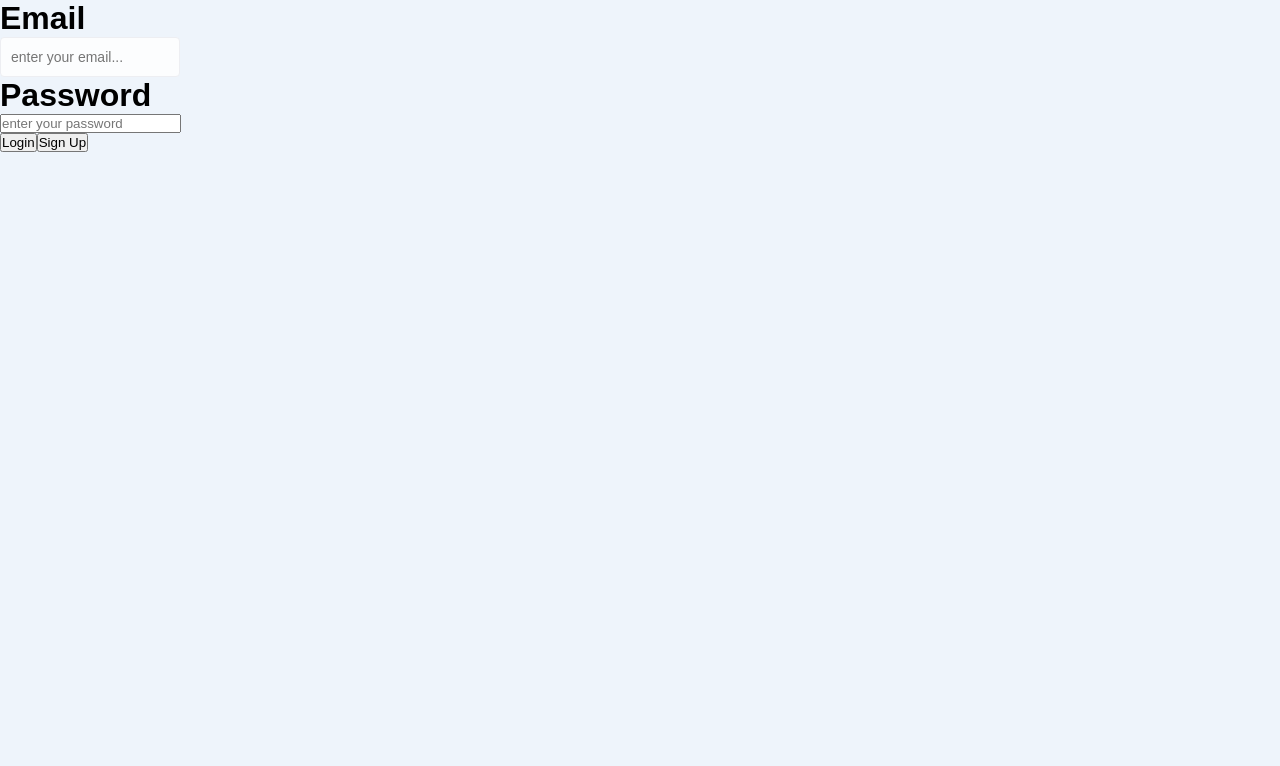
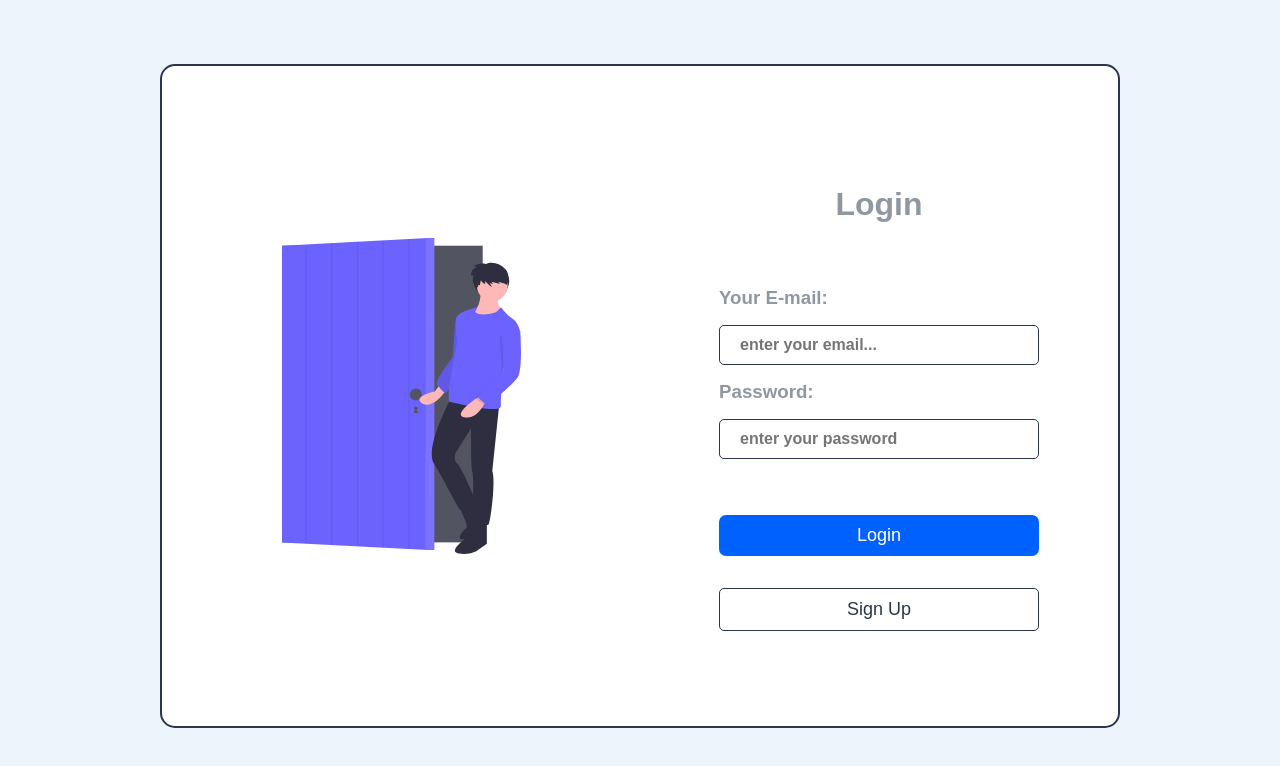
Before and after one commit to rlaurentiu4/HR-Dashboard-App, a React app: page /applicantView in a window 1280 px wide. Shown: the top 766 px of the page. Built offline with nearby package versions, Linux system fonts and the light colour scheme; no server answers.

Commit message:
style for login box

```diff
--- a/src/app.crit.less
+++ b/src/app.crit.less
@@ -15,6 +15,82 @@ body {
   overflow-x: hidden;
   background-color: #eef4fb;
   font-family: @font;
+}
+
+.d-flex {
+  display: flex;
+}
+
+.sign-in-up_ctn {
+  margin: 8vh;
+  width: 75vw;
+  height: 83vh;
+  border: 2px solid @bg-color-primary;
+  border-radius: 15px;
+  background-color: white;
+
+  .logo_ctn {
+    width: 50%;
+    height: 100%;
+
+    img {
+      width: 50%;
+    }
+  }
+
+  .login_ctn {
+    width: 50%;
+    flex-direction: column;
+    color: #8F98A1;
+
+    .info_ctn {
+      margin: 8vh 0;
+    }
+  }
+
+
+  .btn-log-in-ctn {
+    flex-direction: column;
+    margin: 3vh 0;
+
+    .main_btn-login {
+      width: 25vw;
+      background-color: #0061FF;
+      border-radius: 7px;
+      color: white;
+      font-size: 18px;
+      border: none;
+      padding: 10px 20px;
+      width: 25vw;
+      margin: 2vh 0;
+      transition: all 0.6s ease 0s;
+
+      &:hover {
+        cursor: pointer;
+        transform: scale(1.05);
+        box-shadow: 0 1px 2px rgba(0, 0, 0, 0.07), 0 2px 4px rgba(0, 0, 0, 0.07),
+          0 4px 8px rgba(0, 0, 0, 0.07), 0 8px 16px rgba(0, 0, 0, 0.07),
+          0 16px 32px rgba(0, 0, 0, 0.07), 0 32px 64px rgba(0, 0, 0, 0.07);
+        -webkit-box-shadow: 0 1px 2px rgba(0, 0, 0, 0.07),
+          0 2px 4px rgba(0, 0, 0, 0.07), 0 4px 8px rgba(0, 0, 0, 0.07),
+          0 8px 16px rgba(0, 0, 0, 0.07), 0 16px 32px rgba(0, 0, 0, 0.07),
+          0 32px 64px rgba(0, 0, 0, 0.07);
+        -moz-box-shadow: 0 1px 2px rgba(0, 0, 0, 0.07),
+          0 2px 4px rgba(0, 0, 0, 0.07), 0 4px 8px rgba(0, 0, 0, 0.07),
+          0 8px 16px rgba(0, 0, 0, 0.07), 0 16px 32px rgba(0, 0, 0, 0.07),
+          0 32px 64px rgba(0, 0, 0, 0.07);
+      }
+    }
+
+    .sec_btn-login {
+      background-color: white !important;
+      color: @bg-color-primary  !important;
+      border: 1px solid #2b364a !important;
+      border-radius: 5px !important;
+      .main_btn-login();
+    }
+  }
+
 }
 
 .logo {
@@ -107,10 +183,8 @@ a {
 //  css for table
 .anim-table {
   animation: 0.7s cubic-bezier(0, 0, 0.6, 0.77) slideInFromRight;
-  -webkit-animation: 0.7s ease-in 0.7s cubic-bezier(0, 0, 0.6, 0.77)
-    slideInFromRight;
-  -moz-animation: 0.7s ease-in 0.7s cubic-bezier(0, 0, 0.6, 0.77)
-    slideInFromRight;
+  -webkit-animation: 0.7s ease-in 0.7s cubic-bezier(0, 0, 0.6, 0.77) slideInFromRight;
+  -moz-animation: 0.7s ease-in 0.7s cubic-bezier(0, 0, 0.6, 0.77) slideInFromRight;
   -o-animation: 0.7s ease-in 0.7s cubic-bezier(0, 0, 0.6, 0.77) slideInFromRight;
 }
 
@@ -178,16 +252,16 @@ td {
 }
 
 input[type='text'],
+input[type="password"],
 select {
-  display: inline-block;
-  height: 40px;
-  width: 180px;
-  padding: 5px 10px;
-  background-color: #fcfdfe;
-  border: 1px solid #edeef2;
-  border-radius: 4px;
-  font-size: 14px;
-  box-sizing: border-box;
+  margin: 2vh 0;
+  padding: 10px 20px;
+  width: 25vw;
+  border: 1px solid #2b364a;
+  border-radius: 5px;
+  font-size: 16px;
+  font-weight: 600;
+  line-height: 1;
 }
 
 label {
@@ -235,10 +309,8 @@ textarea {
 
 .anim-view-ctn {
   animation: 0.5s cubic-bezier(0, 0, 0.6, 0.77) slideInFromRight;
-  -webkit-animation: 0.5s ease-in 0.5s cubic-bezier(0, 0, 0.6, 0.77)
-    slideInFromRight;
-  -moz-animation: 0.5s ease-in 0.5s cubic-bezier(0, 0, 0.6, 0.77)
-    slideInFromRight;
+  -webkit-animation: 0.5s ease-in 0.5s cubic-bezier(0, 0, 0.6, 0.77) slideInFromRight;
+  -moz-animation: 0.5s ease-in 0.5s cubic-bezier(0, 0, 0.6, 0.77) slideInFromRight;
   -o-animation: 0.5s ease-in 0.5s cubic-bezier(0, 0, 0.6, 0.77) slideInFromRight;
 }
 
--- a/src/components/addAppForm.jsx
+++ b/src/components/addAppForm.jsx
@@ -3,23 +3,21 @@ import firebase from '../config/firebase.js';
 import regeneratorRuntime from 'regenerator-runtime';
 
 function AddAppForm() {
-  const [newApplicant, setNewApplicat] = React.useState();
+  const [fName, setNewFName] = React.useState([]);
+  const [sName, setSName] = React.useState([]);
 
-  // const [applicants, setApplicant] = React.useState([]);
-  // React.useEffect(() => {
-  //   const fetchData = async () => {
-  //     const db = firebase.firestore();
-  //     const data = await db.collection('applicants').get();
-  //     setApplicant(data.docs.map((doc) => ({ ...doc.data(), id: doc.id })));
-  //   };
-  //   fetchData();
-  //   console.log(applicants);
-  // }, []);
+  const [email, setEmail] = React.useState([]);
+  const [phNumber, setPhNumber] = React.useState([]);
 
   const onCreate = () => {
     const db = firebase.firestore();
-    db.collection('applicants').add({ name: newApplicant });
-    console.log('works');
+    db.collection('applicants').add({
+      firstName: fName,
+      secondName: sName,
+      email: email,
+      phNumber: phNumber,
+    });
+    console.log('send data works');
   };
 
   return (
@@ -28,12 +26,35 @@ function AddAppForm() {
         type="text"
         name="fullname"
         placeholder="Fullname"
-        onChange={(e) => setNewApplicat(e.target.value)}
-        value={newApplicant}
+        onChange={(e) => setNewFName(e.target.value)}
+        value={fName}
       />
+
+      <input
+        type="text"
+        name="secondname"
+        placeholder="Secondname"
+        onChange={(e) => setSName(e.target.value)}
+        value={sName}
+      />
+
+      <input
+        type="email"
+        name="email"
+        placeholder="enter email adress"
+        onChange={(e) => setEmail(e.target.value)}
+        value={email}
+      />
+
+      <input
+        type="text"
+        name="phNumber"
+        placeholder="Enter phone number"
+        onChange={(e) => setPhNumber(e.target.value)}
+        value={phNumber}
+      />
+
       <button onClick={onCreate}>Submit</button>
-      {/* {applicants.map((applicant) => (
-      <li key={applicant.id}>{applicant.name}</li> */}
     </div>
   );
 }
--- a/src/components/appTable.jsx
+++ b/src/components/appTable.jsx
@@ -1,10 +1,8 @@
-import React, { Children } from 'react';
+import React from 'react';
 import firebase from '../config/firebase.js';
 
 function AppTable() {
   const [applicants, setApplicants] = React.useState([]);
-  const speed = React.useState(['']);
-  console.log(this.state);
   let data = () =>
     React.useEffect(() => {
       const fetchData = async () => {
@@ -14,8 +12,8 @@ function AppTable() {
       };
       fetchData();
     }, []);
+
   data();
-
   // const db = firebase.firestore();
   // const dbRef = db.ref().child('data');
   // db.Ref.on('value', (snapshot) => {
@@ -24,18 +22,35 @@ function AppTable() {
   //   });
   // });
 
-  let renderData = () => (
-    <div>
-      {applicants.map((applicant) => (
-        <li key={applicant.id}>{applicant.name}</li>
-      ))}
-    </div>
-  );
+  let renderTable = () => {
+    return applicants.map((applicant, index) => {
+      const { firstName, secondName, email, phNumber } = applicant;
+      return (
+        <tr key={index}>
+          <td>{firstName}</td>
+          <td>{secondName}</td>
+          <td>{email}</td>
+          <td>{phNumber}</td>
+        </tr>
+      );
+    });
+  };
 
+  // let renderData = () => (
+  //   <div>
+  //     {applicants.map((applicant) => (
+  //       <ul key={applicant.id}>
+  //         <li>{applicant.firstName}</li>
+  //         <li>{applicant.secondName}</li>
+  //         <li>{applicant.email}</li>
+  //         <li>{applicant.phNumber}</li>
+  //       </ul>
+  //     ))}
+  //   </div>
+  // );
   // return <div>{true ? data() : renderData()}</div>;
 
-  return <div>{renderData()}</div>;
-  console.log(this.fetchData());
+  return <div>{renderTable()}</div>;
 }
 
 export default AppTable;
--- a/src/components/login.jsx
+++ b/src/components/login.jsx
@@ -1,5 +1,5 @@
 import React from 'react';
-
+import Svg from '../assets/undraw_Login_v483.svg';
 import fire from '../config/firebase.js';
 
 class Login extends React.Component {
@@ -32,24 +32,45 @@ class Login extends React.Component {
   }
   render() {
     return (
-      <React.Fragment>
-        <div>
-          <h1>Email</h1>
-          <input type="text" id="email" placeholder="enter your email..." />
+      <>
+        <div className="flex-center">
+          <div className="sign-in-up_ctn d-flex anim_fade-in">
+            <div className="logo_ctn flex-center">
+              <img src={Svg} alt="" />
+            </div>
+
+            <div className="login_ctn flex-center">
+              <div className="info_ctn">
+                <h1>Login</h1>
               </div>
               <div>
-          <h1>Password</h1>
+                <h3>Your E-mail:</h3>
+                <input
+                  type="text"
+                  id="email"
+                  placeholder="enter your email..."
+                />
+              </div>
+              <div>
+                <h3>Password:</h3>
                 <input
                   type="password"
                   placeholder="enter your password"
                   id="password"
                 />
               </div>
-        <div>
-          <button onClick={this.login}>Login</button>
-          <button onClick={this.signup}>Sign Up</button>
+              <div className="flex-center btn-log-in-ctn">
+                <button onClick={this.login} className="main_btn-login">
+                  Login
+                </button>
+                <button onClick={this.signup} className="sec_btn-login">
+                  Sign Up
+                </button>
               </div>
-      </React.Fragment>
+            </div>
+          </div>
+        </div>
+      </>
     );
   }
 }
```
Also changed, not shown: src/assets/undraw_Login_v483.svg (added). Lines whose indentation alone changed are shown as unchanged.
